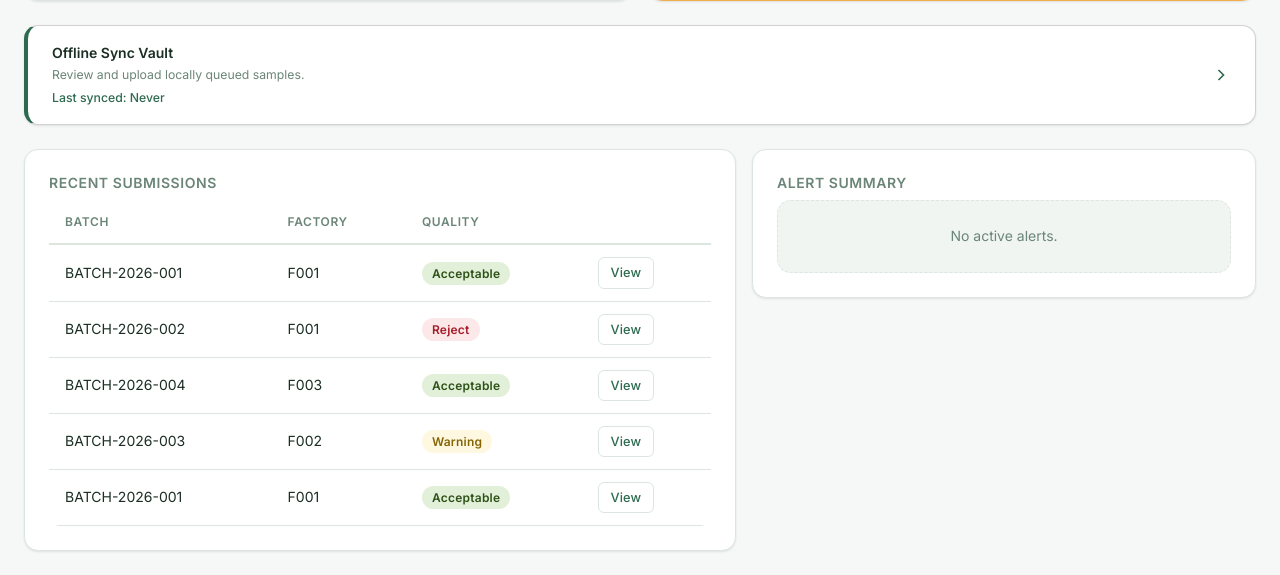
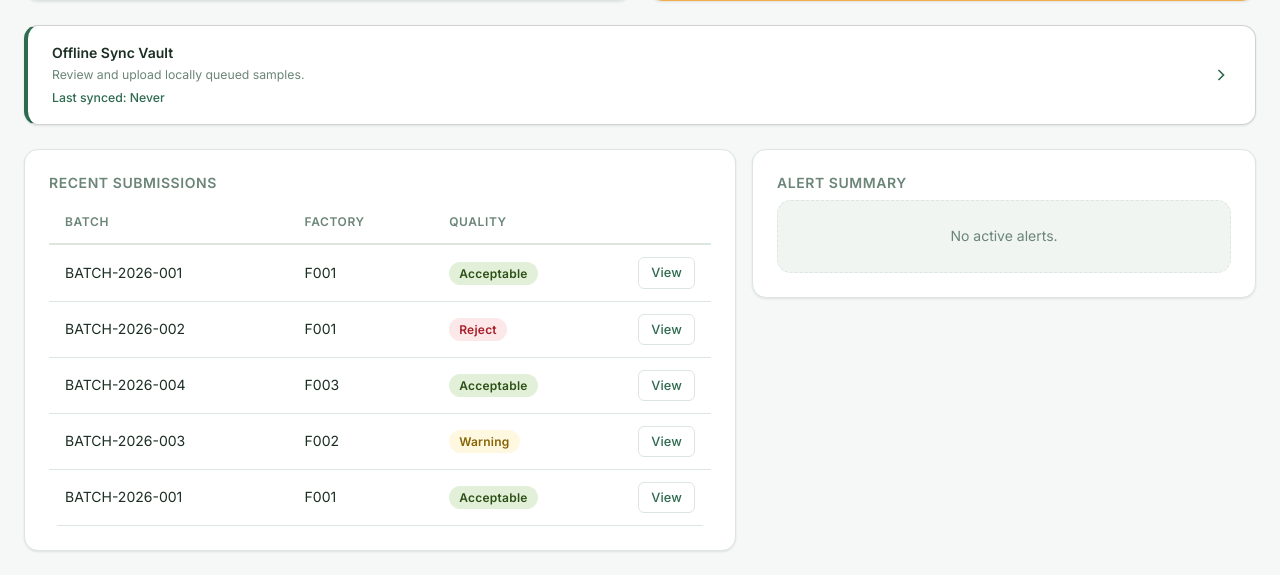
Before and after one commit to Symo7/lqis-automated-tea-quality-system, a Django app: page / in a window 1280 px wide. Shown: the part 487-1062 px from the top of the page. Run offline with Django 5.2, Linux system fonts and the light colour scheme; a user stored in the database is signed in; data comes from the database, SQL or seed files in the repository; data that the repository does not hold is empty.

Commit message:
fix: prevent View/Detail/Decide buttons from clipping on mobile portrait — added text-nowrap to all action columns

```diff
--- a/lqis_project/templates/core/home.html
+++ b/lqis_project/templates/core/home.html
@@ -154,9 +154,9 @@
     <div class="card"><div class="card-body">
       <h6>Recent Submissions</h6>
       {% if recent_samples %}
-      <div class="table-responsive"><table class="table table-hover align-middle mb-0"><thead><tr><th>Batch</th><th>Factory</th><th>Quality</th><th></th></tr></thead><tbody>
+      <div class="table-responsive"><table class="table table-hover align-middle mb-0" style="min-width:0;"><thead><tr><th>Batch</th><th>Factory</th><th>Quality</th><th style="white-space:nowrap; width:1%;"></th></tr></thead><tbody>
       {% for s in recent_samples %}
-      <tr><td>{{ s.batch.batch_code }}</td><td>{{ s.factory.code }}</td><td><span class="badge-status status-{{ s.quality_status }}">{{ s.quality_status }}</span></td><td><a class="btn btn-sm btn-outline-success" href="{% url 'sampling:sample-detail' s.id %}">View</a></td></tr>
+      <tr><td style="word-break:break-all;">{{ s.batch.batch_code }}</td><td>{{ s.factory.code }}</td><td><span class="badge-status status-{{ s.quality_status }}">{{ s.quality_status }}</span></td><td style="white-space:nowrap;"><a class="btn btn-sm btn-outline-success text-nowrap" href="{% url 'sampling:sample-detail' s.id %}">View</a></td></tr>
       {% endfor %}
       </tbody></table></div>
       {% else %}<div class="empty-state">No samples recorded yet.</div>{% endif %}
--- a/lqis_project/templates/dashboard/overview.html
+++ b/lqis_project/templates/dashboard/overview.html
@@ -88,7 +88,7 @@
           <td>{{ s.factory.code }} / {{ s.tea_buying_center.code }}</td>
           <td>{{ s.batch.batch_code }}</td>
           <td><strong>{{ s.quality_score }}</strong> <span class="badge-status status-{{ s.quality_status }}">{{ s.quality_status }}</span></td>
-          <td><a class="btn btn-sm btn-success" href="{% url 'sampling:sample-detail' s.id %}">Decide &rarr;</a></td>
+          <td style="white-space:nowrap;"><a class="btn btn-sm btn-success text-nowrap" href="{% url 'sampling:sample-detail' s.id %}">Decide &rarr;</a></td>
         </tr>
         {% endfor %}
       </tbody>
--- a/lqis_project/templates/sampling/sample_list.html
+++ b/lqis_project/templates/sampling/sample_list.html
@@ -22,7 +22,7 @@
 {% if samples %}
 <div class="table-responsive">
 <table class="table align-middle table-hover">
-  <thead><tr><th>Photo</th><th>Time</th><th>Factory</th><th>Batch Quality Score</th><th>Decision</th><th></th></tr></thead>
+  <thead><tr><th>Photo</th><th>Time</th><th>Factory</th><th>Batch Quality Score</th><th>Decision</th><th style="white-space:nowrap; width:1%;"></th></tr></thead>
   <tbody>
     {% for s in samples %}
     <tr>
@@ -31,7 +31,7 @@
       <td>{{ s.factory.code }} / {{ s.tea_buying_center.code }}</td>
       <td><strong>{{ s.quality_score }}</strong> <span class="badge-status status-{{ s.quality_status }}">{{ s.quality_status }}</span></td>
       <td>{{ s.decision|default:'Pending' }}</td>
-      <td><a class="btn btn-sm btn-outline-success" href="{% url 'sampling:sample-detail' s.id %}">Detail</a></td>
+      <td style="white-space:nowrap;"><a class="btn btn-sm btn-outline-success text-nowrap" href="{% url 'sampling:sample-detail' s.id %}">Detail</a></td>
     </tr>
     {% endfor %}
   </tbody>
```
